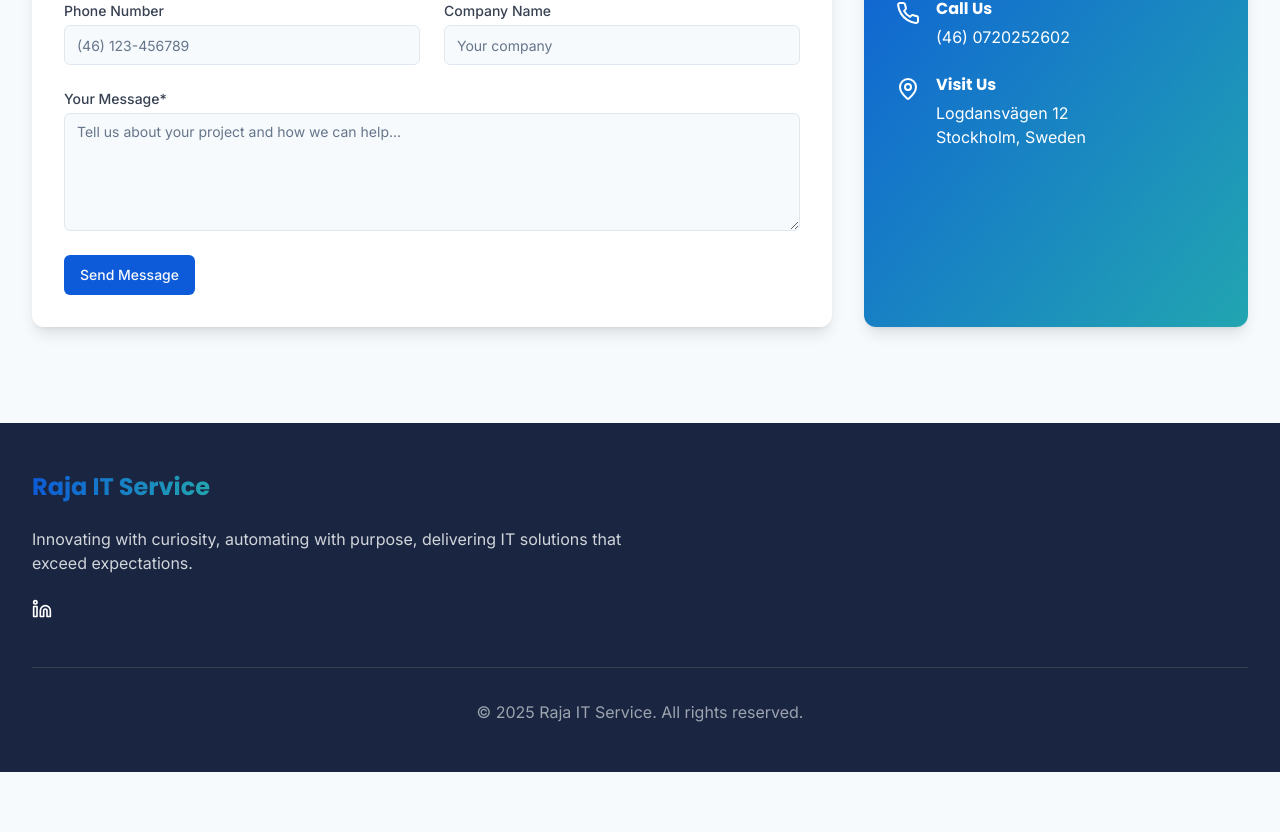
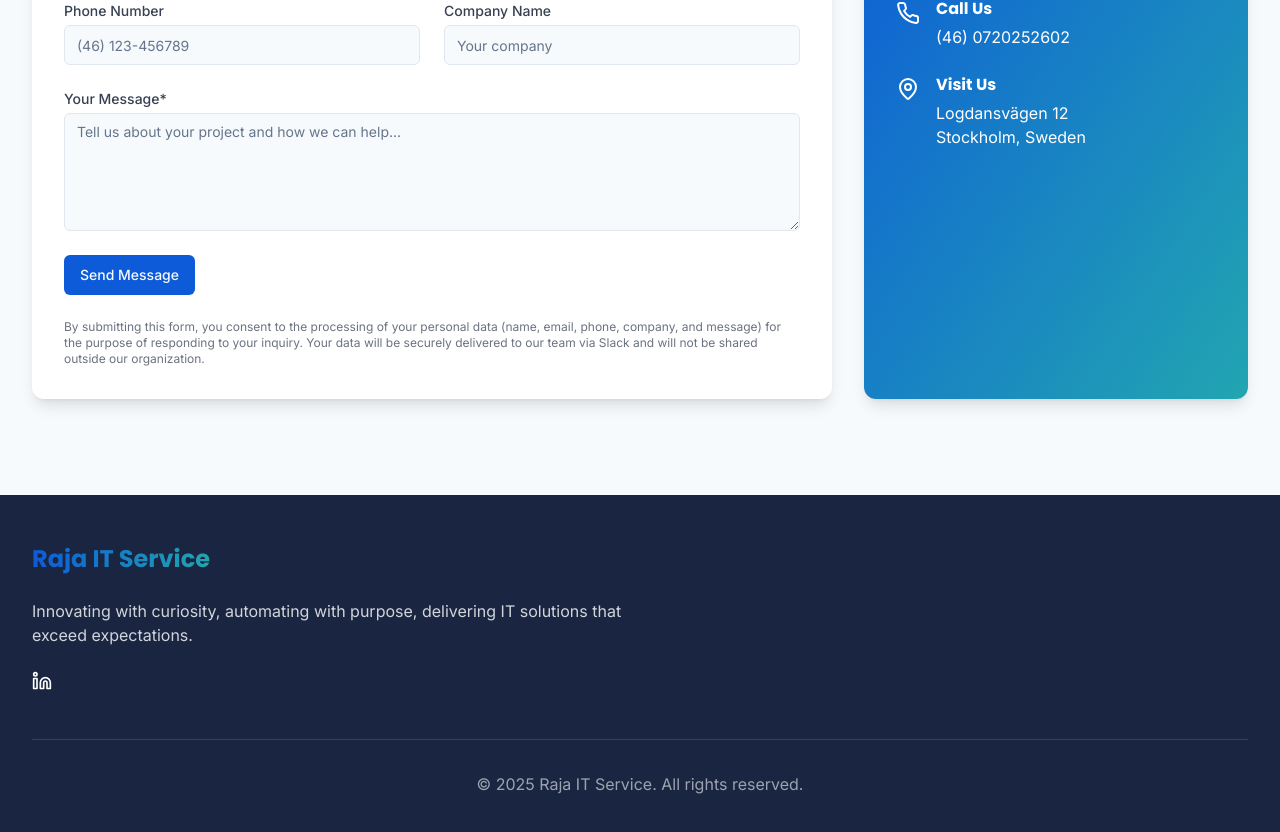
Before and after one commit to rajaitservice/Dev, a React (Vite) app: page / in a window 1280 px wide. Shown: the part 2769-3601 px from the top of the page. Before the commit the page ends 3541 px from the top, so only its background shows below. Built offline with nearby package versions, Linux system fonts and the light colour scheme.

Commit message:
updated the contact to include privacy notice

```diff
--- a/src/components/Contact.tsx
+++ b/src/components/Contact.tsx
@@ -159,6 +159,11 @@ const Contact = () => {
               >
                 {isSubmitting ? "Sending..." : "Send Message"}
               </Button>
+
+              {/* Inline privacy notice */}
+              <p className="text-xs text-gray-500 mt-2">
+                By submitting this form, you consent to the processing of your personal data (name, email, phone, company, and message) for the purpose of responding to your inquiry. Your data will be securely delivered to our team via Slack and will not be shared outside our organization.
+              </p>
             </form>
           </div>
 
```
